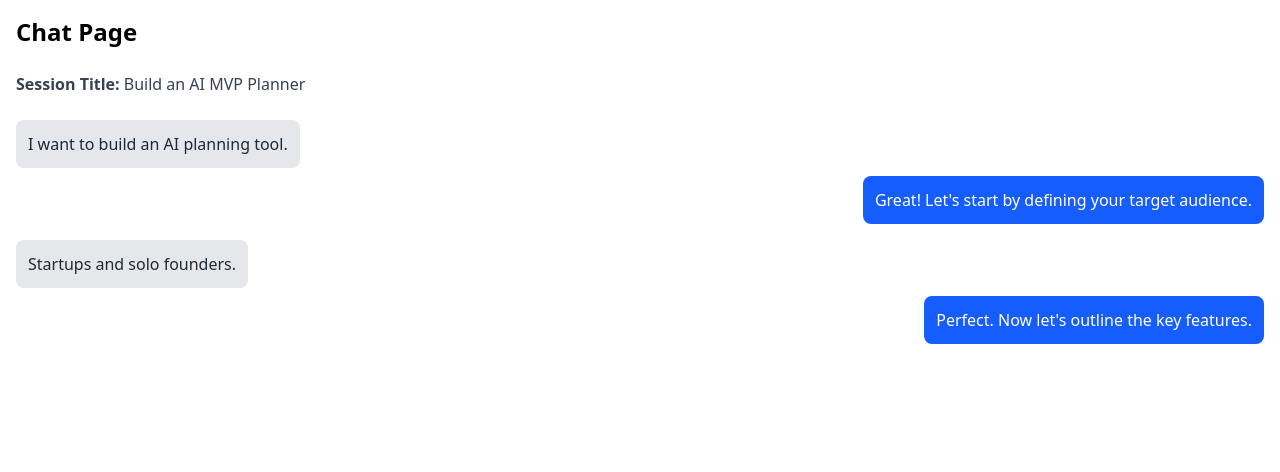
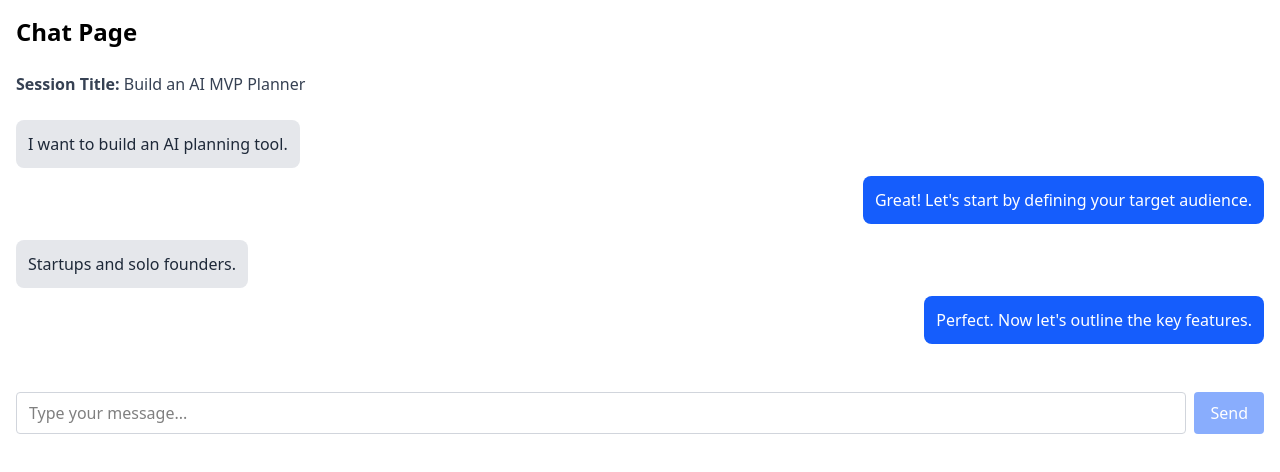
Before and after one commit to Nemanja1208/InFiNetCode-Hackaton2025-Team3-FE, a React (Vite) app: page /chat/1 in a window 1280 px wide. Shown: the top 472 px of the page. Built offline with nearby package versions, Linux system fonts and the light colour scheme.

Commit message:
added input field with send button and mock AI response logic

```diff
--- a/src/pages/ChatPage.tsx
+++ b/src/pages/ChatPage.tsx
@@ -9,6 +9,8 @@ const ChatPage = () => {
   const [session, setSession] = useState<IdeaSession | null>(null);
   const [steps, setSteps] = useState<Step[]>([]);
   const [isLoading, setIsLoading] = useState(true);
+  const [newMessage, setNewMessage] = useState('');
+  const [isSending, setIsSending] = useState(false);
 
   useEffect(() => {
     if (!sessionId) return;
@@ -18,6 +20,33 @@ const ChatPage = () => {
     setSteps(stepsData as Step[]);
     setIsLoading(false);
   }, [sessionId]);
+
+  const handleSubmit = async (e: React.FormEvent) => {
+    e.preventDefault();
+    if (!newMessage.trim()) return;
+
+    setIsSending(true);
+
+    // TODO: Replace with POST/PUT to backend when ready
+    const payload = {
+      ideaSessionId: session?.id,
+      userInput: newMessage,
+    };
+    console.log('Sending new message:', payload);
+
+    // Mock: append new step with fake AI response
+    setSteps((prev) => [
+      ...prev,
+      {
+        id: `mock-${Date.now()}`,
+        userInput: newMessage,
+        aiResponse: 'This is a mock AI response.',
+      },
+    ]);
+
+    setNewMessage('');
+    setIsSending(false);
+  };
 
   if (isLoading) {
     return (
@@ -50,6 +79,28 @@ const ChatPage = () => {
           </div>
         ))}
       </div>
+
+      {/* Input + Send form */}
+      <form onSubmit={handleSubmit} className='mt-6 flex gap-2'>
+        <input
+          type='text'
+          placeholder='Type your message...'
+          value={newMessage}
+          onChange={(e) => setNewMessage(e.target.value)}
+          className='flex-1 border border-gray-300 rounded px-3 py-2 focus:outline-none focus:ring focus:border-blue-400'
+        />
+        <button
+          type='submit'
+          disabled={isSending || !newMessage.trim()}
+          className={`bg-blue-600 text-white px-4 py-2 rounded ${
+            isSending || !newMessage.trim()
+              ? 'opacity-50 cursor-not-allowed'
+              : 'hover:bg-blue-700'
+          }`}
+        >
+          {isSending ? 'Sending...' : 'Send'}
+        </button>
+      </form>
     </div>
   );
 };
```
